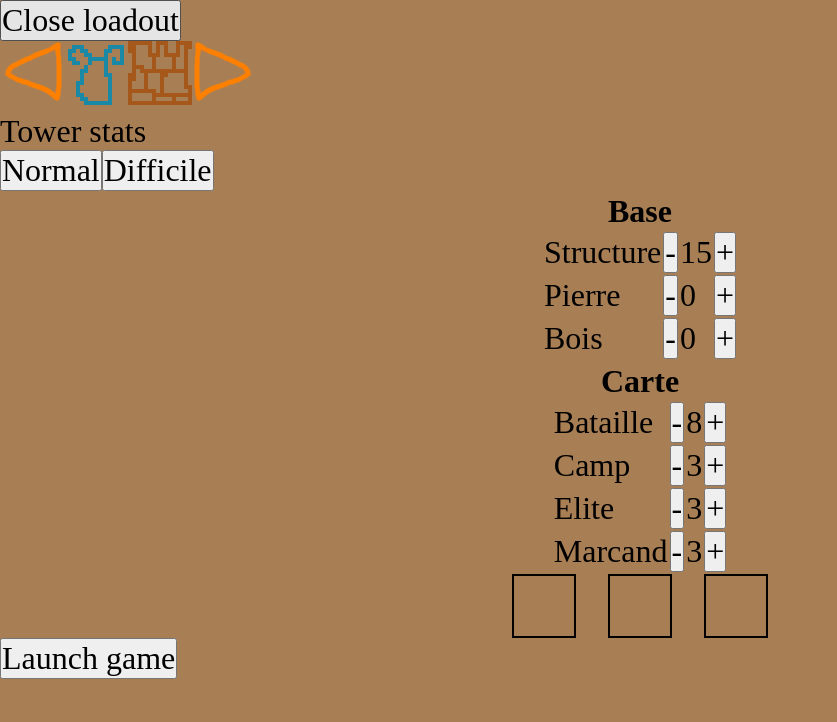
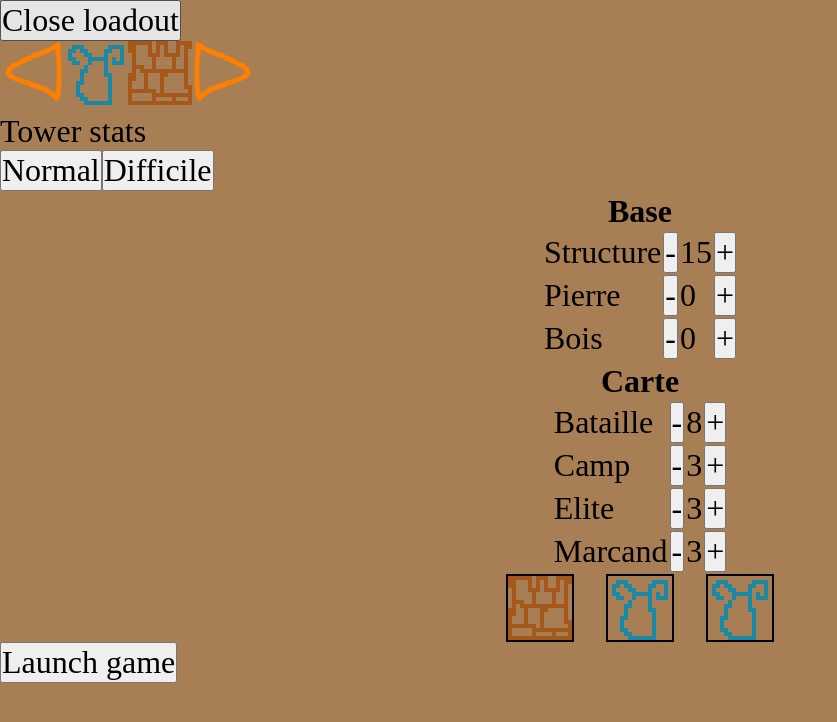
Before and after one commit to Stern-Hillpocken/kalama, an Angular app: page / in a window 1280 px wide. Both pictures are taken after a click on the button "Nouvelle partie". Shown: the top 722 px of the page, without its empty margins (0-837 px from the left). Built offline with nearby package versions, Linux system fonts and the light colour scheme; a web font is replaced by a local one.

Commit message:
Towers can be placed on slot

```diff
--- a/src/app/components/ui/home/home-loadout/home-loadout.component.html
+++ b/src/app/components/ui/home/home-loadout/home-loadout.component.html
@@ -4,7 +4,12 @@
     <div class="towers-carousel">
         <img src="assets/images/icons/left-arrow.png">
         <div class="tower-list">
-            <img *ngFor="let tower of towers" src="assets/images/sprites/tower/{{tower.image}}.png">
+            <img
+                *ngFor="let tower of towers"
+                src="assets/images/sprites/tower/{{tower.image}}.png"
+                [alt]="tower.image"
+                (dragend)="onDragEnd($event)"
+                >
         </div>
         <img src="assets/images/icons/right-arrow.png">
     </div>
@@ -15,7 +20,7 @@
         <button (click)="setGameStateToDifficulty(1)">Normal</button>
         <button (click)="setGameStateToDifficulty(2)">Difficile</button>
     </div>
-    <div class="game-state">
+    <div class="game-state" (dragenter)="onDragState()">
         <table>
             <thead><tr><th colspan="4">Base</th></tr></thead>
             <tbody>
@@ -49,7 +54,10 @@
         </table>
     </div>
     <div class="towers-selected">
-        <div></div><div></div><div></div>
+        <div
+            *ngFor="let div of [].constructor(3); let i = index"
+            (dragenter)="onDragEnter(i)"
+            ><img src="assets/images/sprites/tower/{{gameStateChoice.towersUnlocked[i]}}.png"></div>
     </div>
 </div>
 
--- a/src/app/components/ui/home/home-loadout/home-loadout.component.scss
+++ b/src/app/components/ui/home/home-loadout/home-loadout.component.scss
@@ -21,8 +21,8 @@ th{
     justify-content: center;
     gap: 1em;
     div {
-        height: 64px;
-        width: 64px;
+        height: 68px;
+        width: 68px;
         border: 2px solid black;
     }
 }
--- a/src/app/components/ui/home/home-loadout/home-loadout.component.ts
+++ b/src/app/components/ui/home/home-loadout/home-loadout.component.ts
@@ -20,6 +20,8 @@ export class HomeLoadoutComponent {
   launchGameEmitter: EventEmitter<GameState> = new EventEmitter();
 
   gameStateChoice!: GameState;
+
+  lastTowerSlot: number = -1;
 
   ngOnInit(): void {
     this.setGameStateToDifficulty(1);
@@ -56,4 +58,18 @@ export class HomeLoadoutComponent {
     }
   }
 
+  onDragEnter(divId: number): void {
+    this.lastTowerSlot = divId;
+  }
+
+  onDragState(): void {
+    this.lastTowerSlot = -1;
+  }
+
+  onDragEnd(event: any): void {
+    if (this.lastTowerSlot === -1) return;
+    this.gameStateChoice.towersUnlocked[this.lastTowerSlot] = event.target.alt;
+    this.lastTowerSlot = -1;
+  }
+
 }
```
